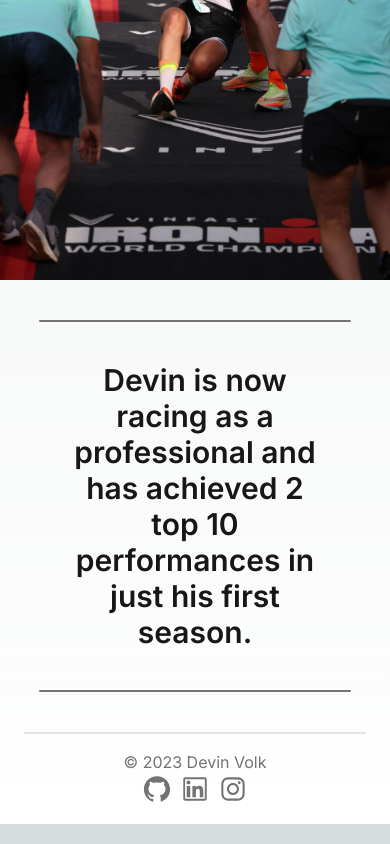
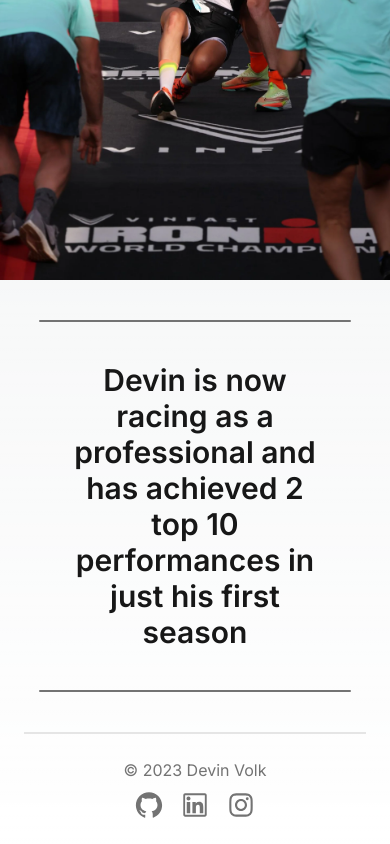
Before and after one commit to devinvolk/coaching_website, a Next.js app: page / in a window 390 px wide. Shown: the part 2134-2978 px from the top of the page. Built offline with nearby package versions, Linux system fonts and the light colour scheme.

Commit message:
small changes to mobile layout and footer for mobile accessibility score

```diff
--- a/app/coaching/page.js
+++ b/app/coaching/page.js
@@ -24,6 +24,7 @@ const page = () => {
               src={afterFinish}
               alt="Devin Volk smiling with his medal and lei after finish the 2022 Ironman World Championships in Kona, Hawaii"
               style={{ maxHeight: "650px", maxWidth: "433.56px" }}
+              sizes="90vw"
             />
           </div>
           <div className="lg:col-start-4 lg:col-end-7">
--- a/app/page.js
+++ b/app/page.js
@@ -23,6 +23,7 @@ export default function Home() {
               src={finish}
               alt="Devin Volk carrying a female competitor across the finish line at the 2022 Ironman World Championships in Kona after he had finished"
               style={{ maxHeight: "650px", maxWidth: "433.56px" }}
+              sizes="90vw"
             />
           </div>
           <div className="lg:col-start-4 lg:col-end-7">
@@ -77,7 +78,7 @@ export default function Home() {
         <hr className="my-10 border-t-2 border-neutral-500 rounded-full" />
         <h2 className="text-3xl text-center font-semibold w-4/5 mx-auto text-neutral-900">
           Devin is now racing as a professional and has achieved 2 top 10
-          performances in just his first season.
+          performances in just his first season
         </h2>
         <hr className="my-10 border-t-2 border-neutral-500 rounded-full" />
       </div>
--- a/components/Footer.js
+++ b/components/Footer.js
@@ -9,13 +9,13 @@ const Footer = () => {
   return (
     <footer className="mx-auto max-w-3xl px-6 md:max-w-5xl w-full">
       <hr className="w-full h-0.5 mx-auto mt-8 bg-neutral-200 border-0"></hr>
-      <div className="mx-auto  p-4 flex flex-col text-center text-neutral-900 md:flex-row md:justify-between">
+      <div className="mx-auto space-y-2 p-6 sm:space-y-0 sm:p-4 flex flex-col text-center text-neutral-900 md:flex-row md:justify-between">
         <div className="flex flex-row items-center justify-center space-x-1 text-neutral-500">
           <a href="/" className="hover:underline">
             © 2023 Devin Volk
           </a>
         </div>
-        <div className="flex flex-row items-center justify-center space-x-2 mb-1">
+        <div className="flex flex-row items-center justify-center space-x-4 sm:space-x-2 mb-1">
           <a
             href="https://github.com/devinvolk"
             rel="noreferrer"
```
